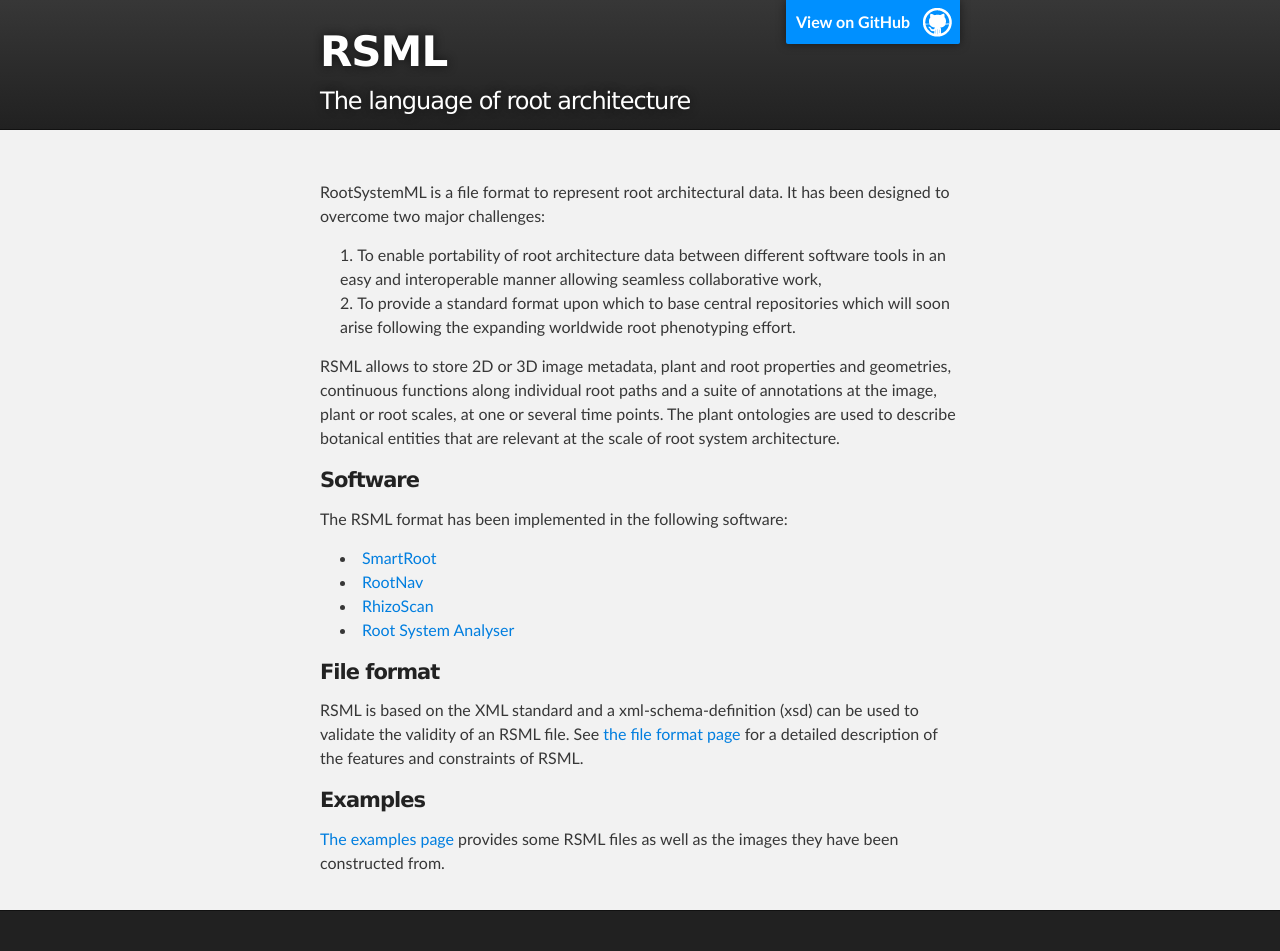
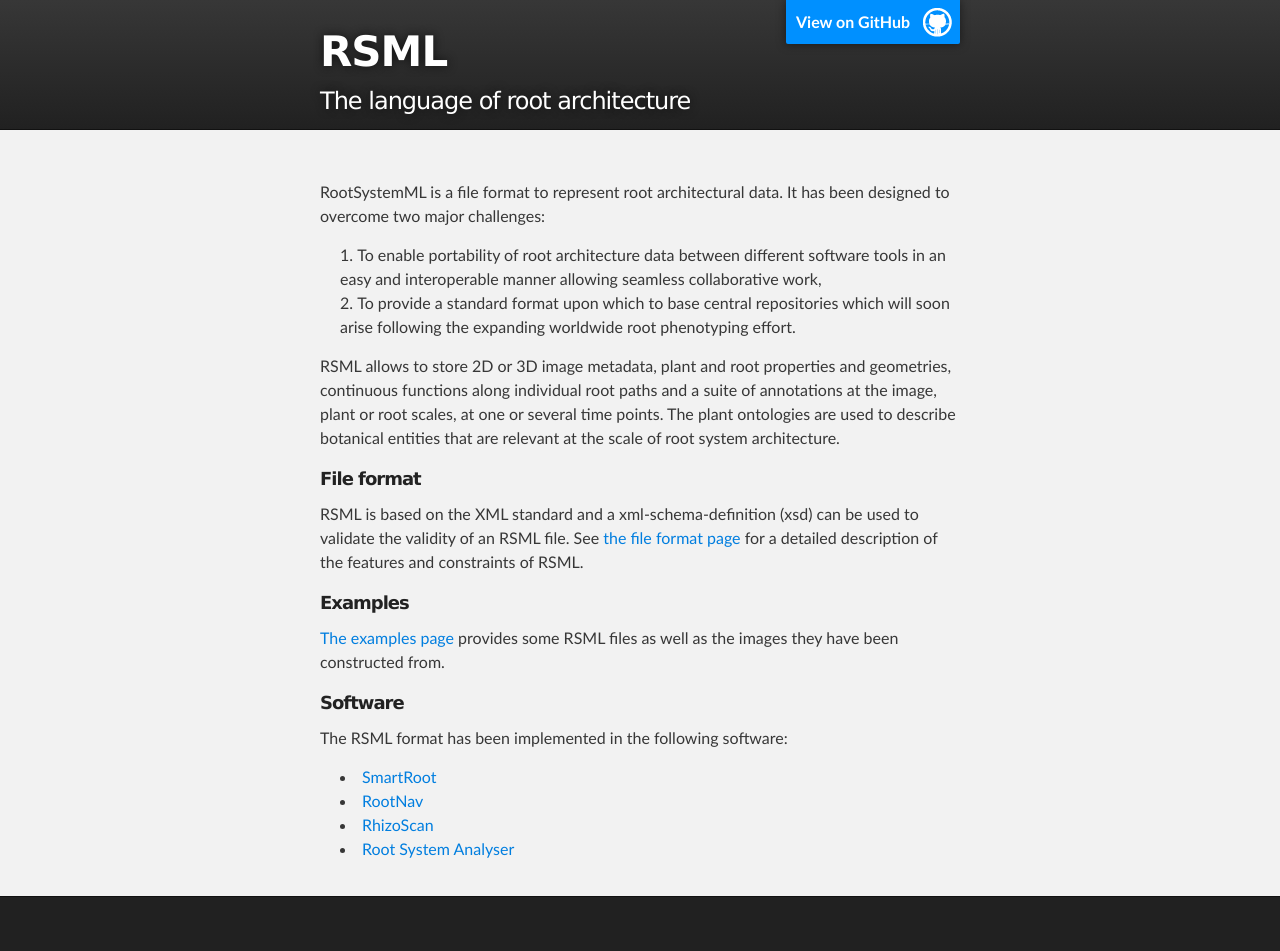
Before and after one commit to RootSystemML/RootSystemML.github.io, a Jekyll site: the page built from index.md, in a window 1280 px wide. Built offline with Jekyll 4.4.1, drawn with Linux system fonts in a browser that asks for light colours; some of the changed lines change nothing that is shown.

Commit message:
restruct main page

```diff
--- a/index.md
+++ b/index.md
@@ -11,7 +11,14 @@
 
 RSML allows to store 2D or 3D image metadata, plant and root properties and geometries, continuous functions along individual root paths and a suite of annotations at the image, plant or root scales, at one or several time points. The plant ontologies are used to describe botanical entities that are relevant at the scale of root system architecture.
 
-####Software
+#####File format
+RSML is based on the XML standard and a xml-schema-definition (xsd) can be used to validate the validity of an RSML file.
+See [the file format page](format) for a detailed description of the features and constraints of RSML.
+
+#####Examples
+[The examples page](examples) provides some RSML files as well as the images they have been constructed from.
+
+#####Software
 The RSML format has been implemented in the following software:
 
  - [SmartRoot](http://www.uclouvain.be/en-smartroot)
@@ -20,10 +27,3 @@
  - [Root System Analyser](http://www.csc.univie.ac.at/rootbox/rsa.html)
 
 [comment]: # ([See the supporting software page for more details](software))
-
-####File format
-RSML is based on the XML standard and a xml-schema-definition (xsd) can be used to validate the validity of an RSML file.
-See [the file format page](format) for a detailed description of the features and constraints of RSML.
-
-####Examples
-[The examples page](examples) provides some RSML files as well as the images they have been constructed from.
```
